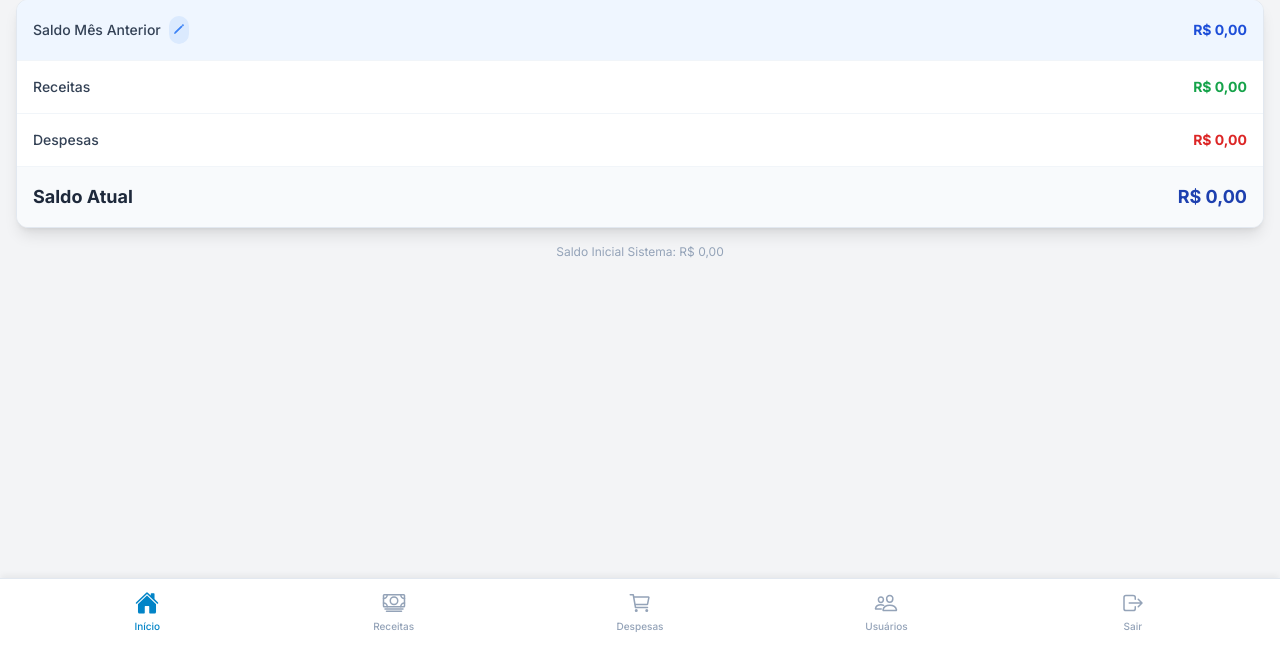
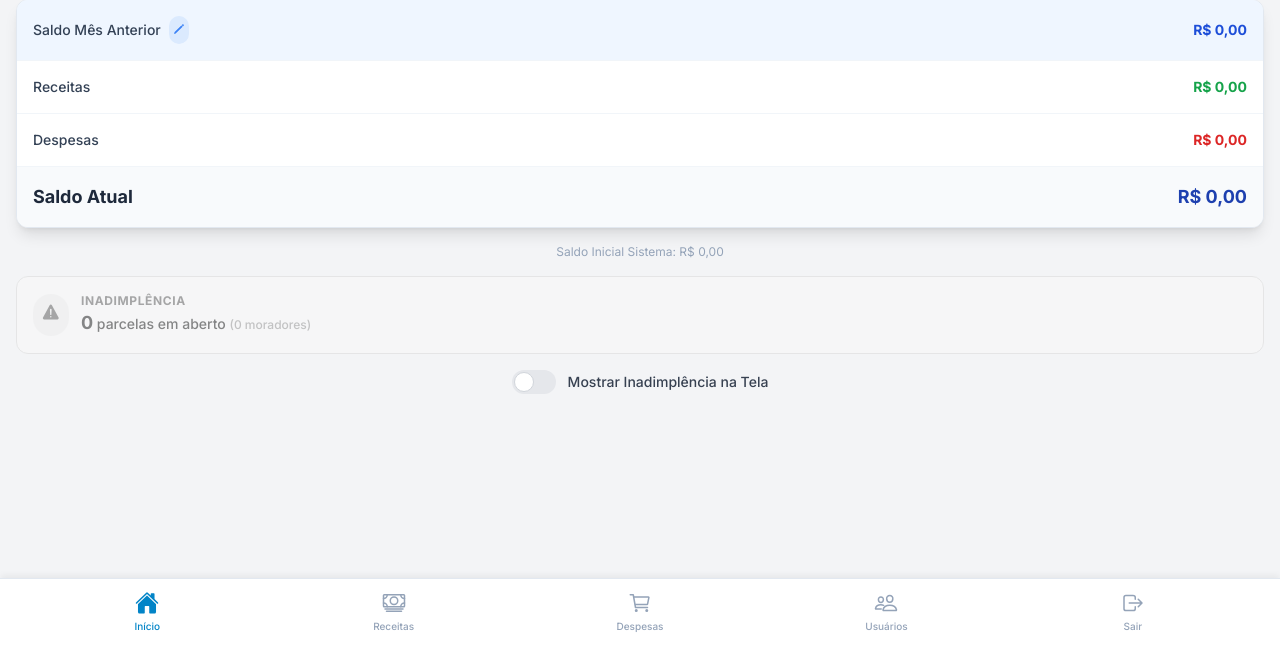
Before and after one commit to azelbr/rested, a PHP site: page /resumo_financeiro.php in a window 1280 px wide. Shown: the part 154-800 px from the top of the page. Run offline with PHP 8.4, Linux system fonts and the light colour scheme; a user stored in the database is signed in; data comes from the database, SQL or seed files in the repository; tables that the repository leaves empty or names only in its code hold one stand-in row (values such as "Sample post"); some libraries are stand-ins or nearby versions.

Commit message:
checkbox total dividas

```diff
--- a/resumo_financeiro.php
+++ b/resumo_financeiro.php
@@ -36,6 +36,51 @@ $saldo_inicial_sistema = (float) ($stmt->fetchColumn() ?: 0);
 
 $saldo_anterior = $saldo_inicial_sistema + $ant_rec - $ant_desp;
 $saldo_atual = $saldo_anterior + $total_receitas - $total_despesas;
+
+// --- Nova Lógica: Inadimplência Total ---
+// 1. Buscar configuração
+$stmt = $pdo->query("SELECT setting_value FROM system_settings WHERE setting_key = 'show_total_overdue'");
+$show_total_overdue = (bool) $stmt->fetchColumn();
+
+// 2. Calcular apenas se necessário (Admin sempre vê cálculo para poder decidir, ou se a opção estiver ativa)
+$total_inadimplentes = 0;
+$total_parcelas_atraso = 0;
+
+if ($show_total_overdue || $_SESSION['role'] === 'admin') {
+    $stmtUser = $pdo->query("SELECT id FROM users WHERE role = 'normal'");
+    $allUsers = $stmtUser->fetchAll();
+
+    foreach ($allUsers as $u) {
+        $d = calculateDebt($pdo, $u['id']);
+        if ($d['count'] > 0) {
+            $total_inadimplentes++;
+            $total_parcelas_atraso += $d['count'];
+        }
+    }
+}
+
+// --- Nova Lógica: Inadimplência Total ---
+// 1. Buscar configuração
+$stmt = $pdo->query("SELECT setting_value FROM system_settings WHERE setting_key = 'show_total_overdue'");
+$show_total_overdue = (bool) $stmt->fetchColumn();
+
+// 2. Calcular apenas se necessário (Admin sempre vê cálculo para poder decidir, ou se a opção estiver ativa)
+$total_inadimplentes = 0;
+$total_parcelas_atraso = 0;
+
+if ($show_total_overdue || $_SESSION['role'] === 'admin') {
+    $stmtUser = $pdo->query("SELECT id FROM users WHERE role = 'normal'");
+    $allUsers = $stmtUser->fetchAll();
+
+    foreach ($allUsers as $u) {
+        // A função calculateDebt já considera a data de início de cada usuário!
+        $d = calculateDebt($pdo, $u['id']);
+        if ($d['count'] > 0) {
+            $total_inadimplentes++;
+            $total_parcelas_atraso += $d['count'];
+        }
+    }
+}
 
 require 'src/head.php';
 ?>
@@ -109,6 +154,50 @@ require 'src/head.php';
             </div>
         <?php endif; ?>
 
+        <!-- Nova Seção de Inadimplência -->
+        <?php if ($show_total_overdue || $_SESSION['role'] === 'admin'): ?>
+            <div class="mt-4 bg-orange-50 border border-orange-200 rounded-xl p-4 flex items-center justify-between <?php echo ($show_total_overdue ? '' : 'opacity-60 grayscale'); ?>">
+                <div class="flex items-center gap-3">
+                    <div class="bg-orange-100 text-orange-600 p-2 rounded-full">
+                        <ion-icon name="warning" class="text-xl"></ion-icon>
+                    </div>
+                    <div>
+                        <p class="text-xs text-orange-600 font-bold uppercase tracking-wider">Inadimplência</p>
+                        <p class="text-orange-900 font-medium text-sm">
+                            <span class="font-bold text-lg"><?php echo $total_parcelas_atraso; ?></span> parcelas em aberto
+                            <span class="text-xs text-orange-400">(<?php echo $total_inadimplentes; ?> moradores)</span>
+                        </p>
+                    </div>
+                </div>
+            </div>
+        <?php endif; ?>
+
+        <!-- Admin Toggle Switch -->
+        <?php if ($_SESSION['role'] === 'admin'): ?>
+            <div class="mt-4 flex items-center justify-center gap-2">
+                <label class="relative inline-flex items-center cursor-pointer">
+                    <input type="checkbox" id="toggleOverdue" class="sr-only peer" <?php echo $show_total_overdue ? 'checked' : ''; ?>>
+                    <div class="w-11 h-6 bg-gray-200 peer-focus:outline-none peer-focus:ring-4 peer-focus:ring-blue-300 rounded-full peer peer-checked:after:translate-x-full peer-checked:after:border-white after:content-[''] after:absolute after:top-[2px] after:left-[2px] after:bg-white after:border-gray-300 after:border after:rounded-full after:h-5 after:w-5 after:transition-all peer-checked:bg-blue-600"></div>
+                    <span class="ml-3 text-sm font-medium text-gray-700">Mostrar Inadimplência na Tela</span>
+                </label>
+            </div>
+
+            <script>
+                document.getElementById('toggleOverdue').addEventListener('change', async function() {
+                    const isChecked = this.checked ? '1' : '0';
+                    try {
+                        const res = await fetch('api/update_settings.php', {
+                            method: 'POST',
+                            body: JSON.stringify({ key: 'show_total_overdue', value: isChecked })
+                        });
+                        if (res.ok) window.location.reload();
+                    } catch (err) {
+                        alert('Erro ao atualizar configuração');
+                    }
+                });
+            </script>
+        <?php endif; ?>
+
     </div>
 
     <!-- Modal Saldo Inicial -->
```
Also changed, not shown: api/migration_overdue_setting.php (added, +24 -0 lines).
